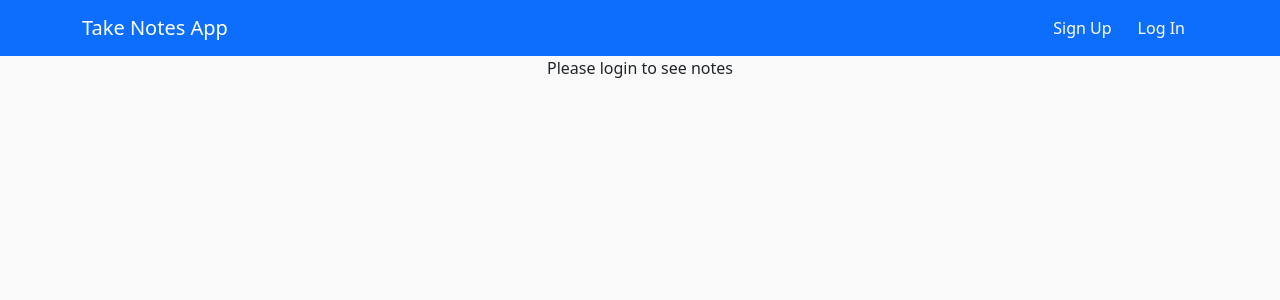
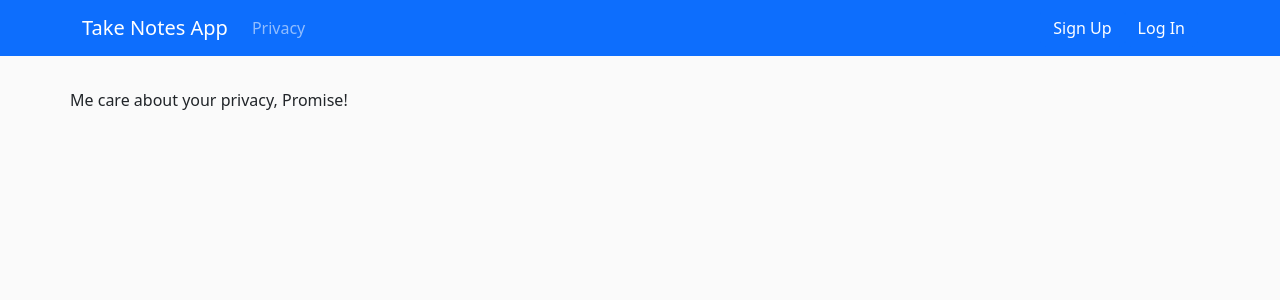
Before and after one commit to BhoirSujit/TakeNoteApp, a React (Vite) app in the folder frontend/: page /privacy in a window 1280 px wide. Shown: the top 300 px of the page. Built offline with nearby package versions, Linux system fonts and the light colour scheme; no server answers.

Commit message:
react-router-dom added

```diff
--- a/frontend/package.json
+++ b/frontend/package.json
@@ -16,7 +16,8 @@
     "react-bootstrap": "^2.10.5",
     "react-dom": "^18.3.1",
     "react-hook-form": "^7.53.0",
-    "react-icons": "^5.3.0"
+    "react-icons": "^5.3.0",
+    "react-router-dom": "^6.27.0"
   },
   "proxy": "http://localhost:5000",
   "devDependencies": {
--- a/frontend/src/App.tsx
+++ b/frontend/src/App.tsx
@@ -1,13 +1,17 @@
 import { Container } from "react-bootstrap";
-import styles from "./styles/NotePage.module.css";
+
 import SignUpModel from "./components/SignUpModel";
 import LoginModel from "./components/LoginModal";
 import NavBar from "./components/NavBar";
 import { User } from "./models/user";
 import { useEffect, useState } from "react";
 import * as NotesApi from "./api/notes_api";
-import NotePageLoggedInView from "./components/NotePageLoggedInView";
-import NotePageLoggedOutView from "./components/NotePageLoggedOutView";
+import { BrowserRouter, Route, Routes } from "react-router-dom";
+import NotesPage from "./pages/NotesPage";
+import PrivacyPage from "./pages/PrivacyPage";
+import NotFoundPage from "./pages/NotFoundPage";
+import styles from "./styles/App.module.css"
+
 
 function App() {
   const [loggedInUser, setLoggedInUser] = useState<User>();
@@ -27,6 +31,7 @@
   }, []);
 
   return (
+    <BrowserRouter>
       <div>
         <NavBar
           loggedInUser={loggedInUser}
@@ -38,10 +43,17 @@
           }}
           onLogoutSuccessful={() => setLoggedInUser(null)}
         />
-      <Container className={styles.notesPage}>
-        <>
-          {loggedInUser ? <NotePageLoggedInView /> : <NotePageLoggedOutView />}
-        </>
+        <Container className={styles.pageContainer}>
+          <Routes>
+            <Route
+              path="/"
+              element={<NotesPage loggedInUser={loggedInUser} />}
+            />
+
+            <Route path="/privacy" element={<PrivacyPage />} />
+
+            <Route path="/*" element={<NotFoundPage />} />
+          </Routes>
         </Container>
         {showSignUpModal && (
           <SignUpModel
@@ -67,6 +79,7 @@
           />
         )}
       </div>
+    </BrowserRouter>
   );
 }
 
--- a/frontend/src/components/NavBar.tsx
+++ b/frontend/src/components/NavBar.tsx
@@ -3,6 +3,7 @@
 import { Container, Nav, Navbar } from "react-bootstrap";
 import NavBarLoggedInView from "./NavBarLoggedInView";
 import NavBarLoggedOutView from "./NavBarLoggedOutView";
+import { Link } from "react-router-dom";
 
 interface NavBarProps {
   loggedInUser?: User | null;
@@ -15,9 +16,18 @@
   return (
     <Navbar bg="primary" variant="dark" expand="lg" sticky="top">
       <Container>
-        <Navbar.Brand>Take Notes App</Navbar.Brand>
+        <Navbar.Brand to="/" as={Link}>Take Notes App</Navbar.Brand>
         <Navbar.Toggle aria-controls="main-navbar"></Navbar.Toggle>
         <Navbar.Collapse id="main-navbar">
+
+<Nav>
+    <Nav.Link to="/privacy" as={Link}>
+        Privacy
+    </Nav.Link>
+
+</Nav>
+
+
           <Nav className="ms-auto">
             {props.loggedInUser ? (
               <NavBarLoggedInView
--- /dev/null
+++ b/frontend/src/pages/NotFoundPage.tsx
@@ -0,0 +1,11 @@
+import React from 'react'
+
+const NotFoundPage = () => {
+  return (
+    <div>
+      <p>Page not found</p>
+    </div>
+  )
+}
+
+export default NotFoundPage
--- /dev/null
+++ b/frontend/src/pages/NotesPage.tsx
@@ -0,0 +1,22 @@
+import React from 'react'
+import styles from "../styles/NotePage.module.css";
+import { Container } from 'react-bootstrap'
+import { User } from "../models/user";
+import NotePageLoggedInView from "../components/NotePageLoggedInView";
+import NotePageLoggedOutView from "../components/NotePageLoggedOutView";
+
+interface NotesPageProps  {
+    loggedInUser: User | null
+}
+
+const NotesPage = ({loggedInUser} : NotesPageProps) => {
+  return (
+    <Container className={styles.notesPage}>
+    <>
+      {loggedInUser ? <NotePageLoggedInView /> : <NotePageLoggedOutView />}
+    </>
+  </Container>
+  )
+}
+
+export default NotesPage
--- /dev/null
+++ b/frontend/src/pages/PrivacyPage.tsx
@@ -0,0 +1,11 @@
+import React from 'react'
+
+const PrivacyPage = () => {
+  return (
+    <div>
+      <p>Me care about your privacy, Promise!</p>
+    </div>
+  )
+}
+
+export default PrivacyPage
--- /dev/null
+++ b/frontend/src/styles/App.module.css
@@ -0,0 +1,3 @@
+.pageContainer {
+    padding: 32px 0;
+}
```
Also changed, not shown: 1 other file (tests, documents, lock files or other folders). Lines whose indentation alone changed are shown as unchanged.
